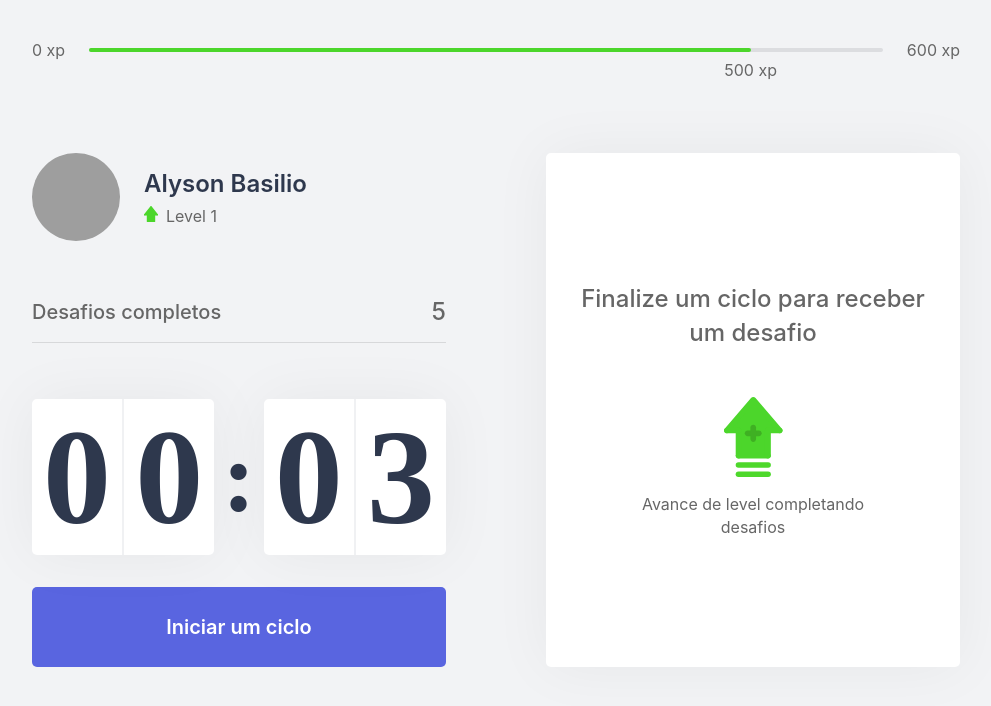
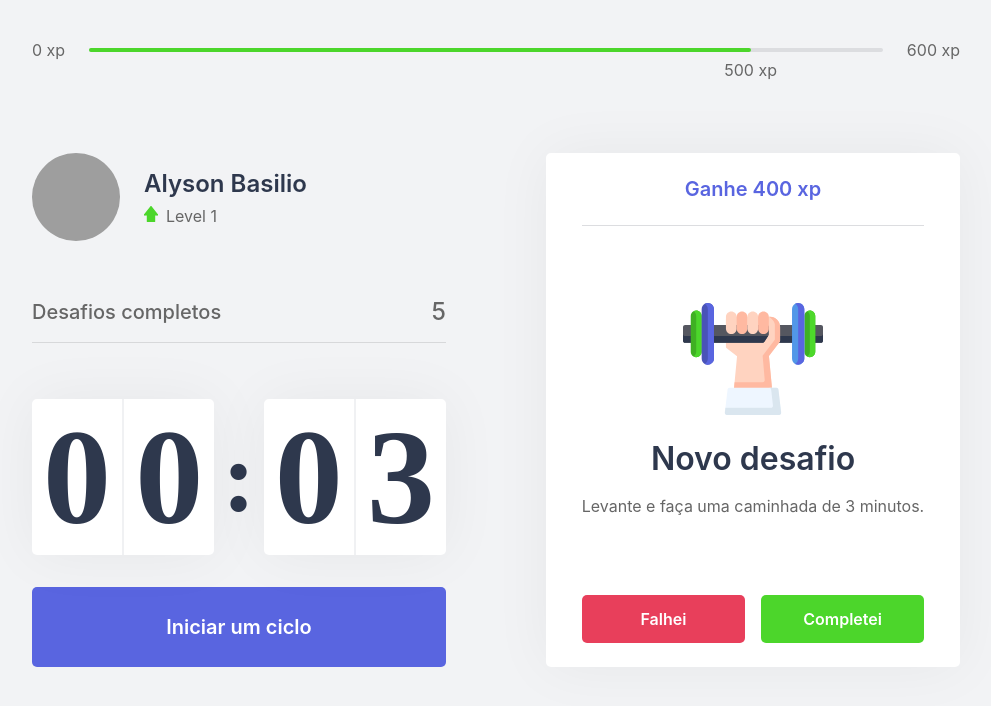
Before and after one commit to AlysonBasilio/moveit-nlw, a Next.js app: page / in a window 1280 px wide. Shown: the top 706 px of the page, without its empty margins (144-1135 px from the left). Built offline with nearby package versions, Linux system fonts and the light colour scheme; grey boxes are pictures that could not be loaded.

Commit message:
Implement Challenge Box active mode

```diff
--- a/src/component/ChallengeBox.tsx
+++ b/src/component/ChallengeBox.tsx
@@ -1,15 +1,44 @@
 import styles from '../styles/components/ChallengeBox.module.css'
 
 export function ChallengeBox() {
+  const hasActiveChallenge = true
+
   return (
     <div className={styles.challengeBoxContainer}>
+      { hasActiveChallenge ? (
+        <div className={styles.challengeActive}>
+          <header>Ganhe 400 xp</header>
+          <main>
+            <img src="icons/body.svg" alt="Exercise"/>
+            <strong>Novo desafio</strong>
+            <p>Levante e faça uma caminhada de 3 minutos.</p>
+          </main>
+          <footer>
+            <button
+              type="button"
+              className={styles.challengeFailedButton}
+              onClick={() => {}}
+            >
+              Falhei
+            </button>
+            <button
+              type="button"
+              className={styles.challengeSuccededButton}
+              onClick={() => {}}
+            >
+              Completei
+            </button>
+          </footer>
+        </div>
+      ) : (
         <div className={styles.challengeNotActive}>
           <strong>Finalize um ciclo para receber um desafio</strong>
           <p>
             <img src="icons/level-up.svg" alt="Level Up" />
             Avance de level completando desafios
           </p>
-      </ div>
+        </div>
+      )}
     </div>
   )
 }
--- a/src/styles/components/ChallengeBox.module.css
+++ b/src/styles/components/ChallengeBox.module.css
@@ -38,3 +38,73 @@
 .challengeNotActive p img {
   margin-bottom: 1rem;
 }
+
+.challengeActive {
+  height: 100%;
+
+  display: flex;
+  flex-direction: column;
+}
+
+.challengeActive header {
+  color: var(--blue);
+  font-weight: 600;
+  font-size: 1.25rem;
+  padding: 0 2rem 1.5rem;
+  border-bottom: 1px solid var(--gray-line);
+}
+
+.challengeActive main {
+  flex: 1;
+  display: flex;
+  flex-direction: column;
+  align-items: center;
+  justify-content: center;
+}
+
+.challengeActive main strong {
+  font-size: 2rem;
+  font-weight: 600;
+  color: var(--title);
+  margin: 1.5rem 0 1rem;
+}
+
+.challengeActive main p {
+  line-height: 1.5;
+}
+
+.challengeActive footer {
+  display: grid;
+  grid-template-columns: 1fr 1fr;
+  gap: 1rem;
+}
+
+.challengeActive footer button {
+  height: 3rem;
+
+  display: flex;
+  align-items: center;
+  justify-content: center;
+
+  border: 0;
+  border-radius: 5px;
+
+  color: var(--white);
+
+  font-size: 1rem;
+  font-weight: 600;
+
+  transition: filter 0.2s;
+}
+
+.challengeActive footer button.challengeFailedButton {
+  background: var(--red);
+}
+
+.challengeActive footer button.challengeSuccededButton {
+  background: var(--green);
+}
+
+.challengeActive footer button:hover {
+  filter: brightness(0.9);
+}
```
Lines whose indentation alone changed are shown as unchanged.
